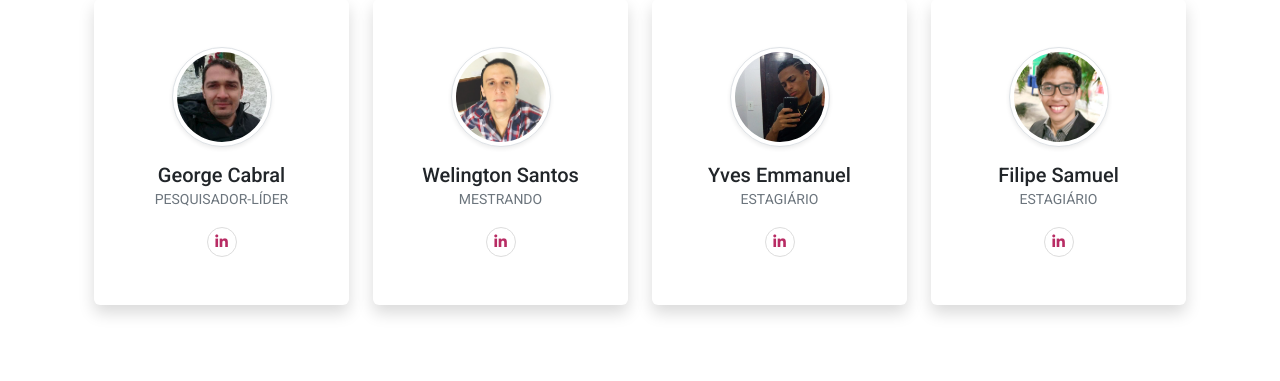
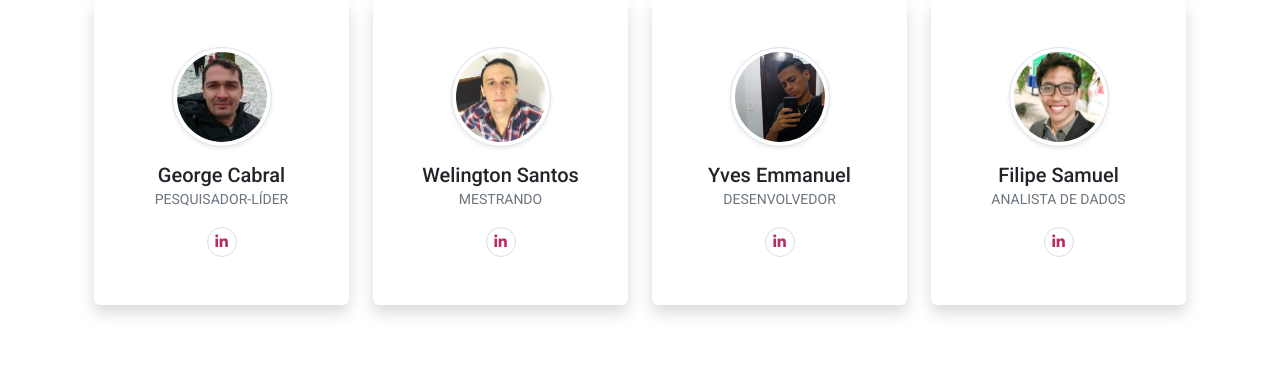
Before and after one commit to yvesemmanuel/data-mining-app, a Flask app: page / in a window 1280 px wide. Shown: the part 340-721 px from the top of the page. Run offline with Flask 2, Linux system fonts and the light colour scheme; parts of the project's set-up code (start-up, migrations or seed data) failed here and were passed over; some libraries are stand-ins or nearby versions; some web fonts are replaced.

Commit message:
home changes

```diff
--- a/templates/home.html
+++ b/templates/home.html
@@ -39,7 +39,7 @@
             <!-- team item -->
             <div class="col-xl-3 col-sm-6 mb-5">
                 <div class="bg-white rounded shadow py-5 px-4"><img src="{{ url_for("static", filename="assets/yves-emmanuel.jpg") }}" alt="imagem Yves Emmanuel" width="100" class="img-fluid rounded-circle mb-3 img-thumbnail shadow-sm">
-                    <h5 class="mb-0">Yves Emmanuel</h5><span class="small text-uppercase text-muted">estagiário</span>
+                    <h5 class="mb-0">Yves Emmanuel</h5><span class="small text-uppercase text-muted">desenvolvedor</span>
                     <ul class="social mb-0 list-inline mt-3">
                         <li class="list-inline-item"><a href="https://www.linkedin.com/in/yves-emmanuel-850504204/" target="_blank" class="social-link"><i class="fa-brands fa-linkedin-in"></i></i></a></li>
                     </ul>
@@ -50,7 +50,7 @@
             <!-- team item -->
             <div class="col-xl-3 col-sm-6 mb-5">
                 <div class="bg-white rounded shadow py-5 px-4"><img src="{{ url_for("static", filename="assets/filipe-samuel.jpg") }}" alt="imagem Felipe Samuel" width="100" class="img-fluid rounded-circle mb-3 img-thumbnail shadow-sm">
-                    <h5 class="mb-0">Filipe Samuel</h5><span class="small text-uppercase text-muted">estagiário</span>
+                    <h5 class="mb-0">Filipe Samuel</h5><span class="small text-uppercase text-muted">analista de dados</span>
                     <ul class="social mb-0 list-inline mt-3">
                         <li class="list-inline-item"><a href="https://www.linkedin.com/in/filipesamuel/" target="_blank" class="social-link"><i class="fa-brands fa-linkedin-in"></i></i></a></li>
                     </ul>
```
